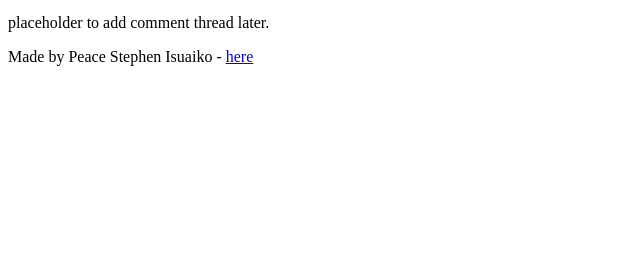
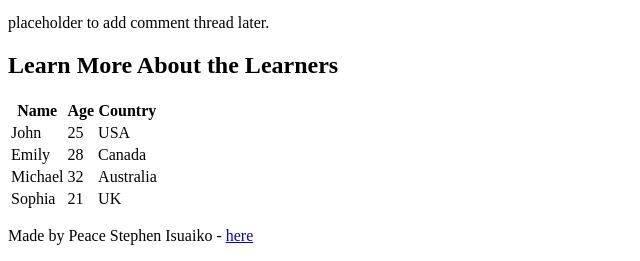
Before and after one commit to PeaceIsuaiko/My_First_Portfolio, a plain HTML site: page html_basic/index.html in a window 1280 px wide. Shown: the part 706-967 px from the top of the page, without its empty margins (0-640 px from the left). Before the commit the page ends 800 px from the top, so only its background shows below. Drawn offline with Linux system fonts and the light colour scheme.

Commit message:
Update index.html

```diff
--- a/html_basic/index.html
+++ b/html_basic/index.html
@@ -31,6 +31,42 @@
 
         <aside>
             <p>placeholder to add comment thread later.</p>
+
+             <div class="table-container">
+                <h2>Learn More About the Learners</h2>
+                <table>
+                    <thead>
+                        <tr>
+                            <th>Name</th>
+                            <th>Age</th>
+                            <th>Country</th>
+                        </tr>
+                    </thead>
+                    <tbody>
+                        <tr>
+                            <td>John</td>
+                            <td>25</td>
+                            <td>USA</td>
+                        </tr>
+                        <tr>
+                            <td>Emily</td>
+                            <td>28</td>
+                            <td>Canada</td>
+                        </tr>
+                        <tr>
+                            <td>Michael</td>
+                            <td>32</td>
+                            <td>Australia</td>
+                        </tr>
+                        <tr>
+                            <td>Sophia</td>
+                            <td>21</td>
+                            <td>UK</td>
+                        </tr>
+                    </tbody>
+                </table>
+            </div>
+        </article>
         </aside>
     </main>
 
```
